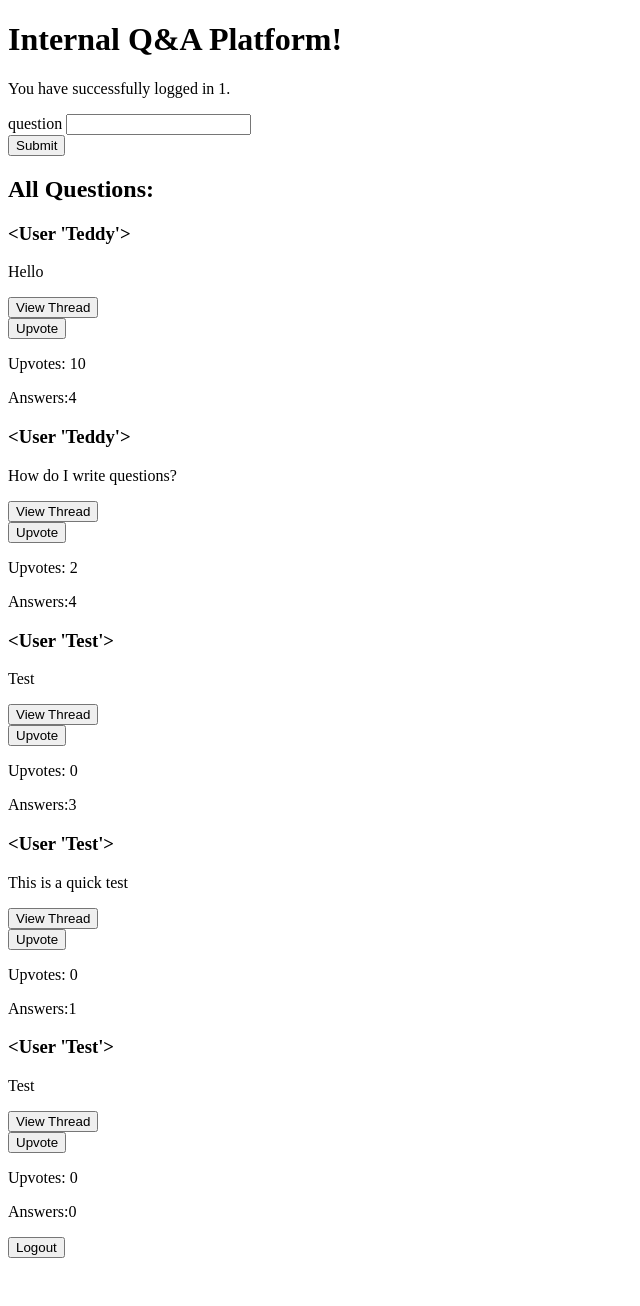
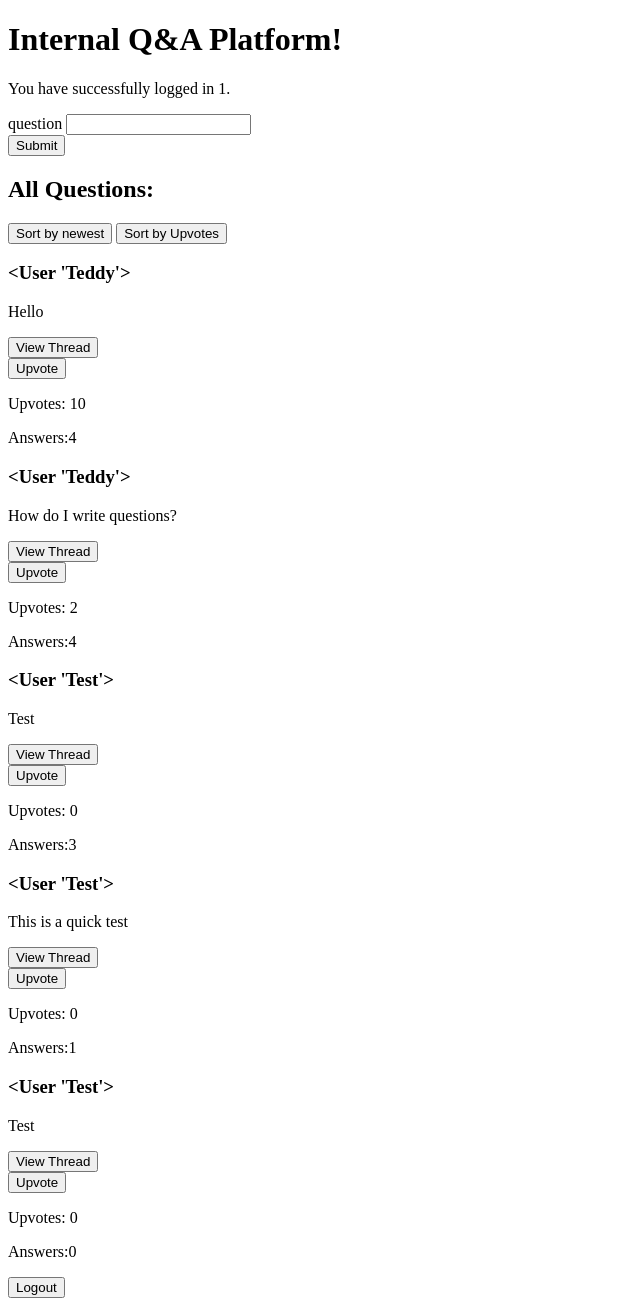
Before and after one commit to Adeola-Teddy/Internal-QA-Platform, a Flask app: page /upvote/1 in a window 1280 px wide. Shown: the whole page, without its empty margins (0-640 px from the left). Before the commit the page ends 1258 px from the top, so only its background shows below. Run offline with Flask 3, Linux system fonts and the light colour scheme; a user stored in the database is signed in; data comes from the database, SQL or seed files in the repository.

Commit message:
Added Sort by new and upvotes

```diff
--- a/app.py
+++ b/app.py
@@ -137,6 +137,17 @@ def protected():
 
     question_form = QuestionForm()
 
+    sort_by = request.args.get('sort_by', 'upvotes')  # get the sort_by value from the request, default to 'upvotes'
+    if sort_by == 'id':
+        questions = QuestionDB.query.order_by(QuestionDB.id.desc()).all()
+    else:
+        questions = QuestionDB.query.order_by(QuestionDB.upvotes.desc()).all()
+
+
+    # get the number of replies for each question
+    for question in questions:
+        question.replies = AnswerDB.query.filter_by(question_id=question.id).count()
+
     if request.method == 'POST':
         if question_form.validate_on_submit():
             user = UsersDB.query.filter_by(username=username1).first()
@@ -144,15 +155,7 @@ def protected():
             db.session.add(new_question)
             db.session.commit()
 
-
-    questions = QuestionDB.query.all()
-    questionsDB = QuestionDB
-    #GETS ALL REPLIES#
-    for question in questions:
-        for answer in AnswerDB.query.filter_by(question_id=question.id).all():
-            question.replies += 1
-
-    return render_template('protected.html', user_logged=username1,  form1=question_form, questions=questions, questionsDB=questionsDB )
+    return render_template('protected.html', user_logged=username1, form1=question_form, questions=questions, sort_by=sort_by)
 
 #ANSWER THREAD STUFF#
 class AnswerForm(FlaskForm):
@@ -178,7 +181,7 @@ def get_reply(question_id):
             db.session.add(new_question)
             db.session.commit()
 
-    answers = session.query(AnswerDB).filter_by(question_id=question_id).all()
+    answers = session.query(AnswerDB).filter_by(question_id=question_id).order_by(AnswerDB.upvotes.desc()).all()
 
     return render_template('thread.html', reply = reply,  user = qustionAuthor, form1 = answerForm, answers=answers, userDB=session.query(UsersDB))
 
--- a/templates/protected.html
+++ b/templates/protected.html
@@ -6,7 +6,7 @@
 </head>
 <body>
   <h1>Internal Q&A Platform!</h1>
-  <p>You have successfully logged in {{user_logged}}.</p>
+  <p>You have successfully logged in {{ user_logged }}.</p>
 
   <form class="question-form" method="POST">
     {{ form1.hidden_tag() }}
@@ -15,6 +15,10 @@
   </form>
 
   <h2>All Questions:</h2>
+  <form method="GET">
+    <button type="submit" name="sort_by" value="id">Sort by newest</button>
+    <button type="submit" name="sort_by" value="upvotes">Sort by Upvotes</button>
+  </form>
   {% for question in questions %}
     <div class="question">
       <h3>{{ question.author }}</h3>
@@ -25,12 +29,10 @@
       <form action="{{ url_for('upvote', question_id=question.id) }}" method="POST">
         <button type="submit" name="upvote">Upvote</button>
       </form>
-
       <p>Upvotes: {{ question.upvotes }}</p>
-      <p>Answers:{{question.replies}}</p>
+      <p>Answers:{{ question.replies }}</p>
     </div>
   {% endfor %}
-
 
   <form action="{{ url_for('logout') }}" method="post">
     <input type="submit" value="Logout">
```
